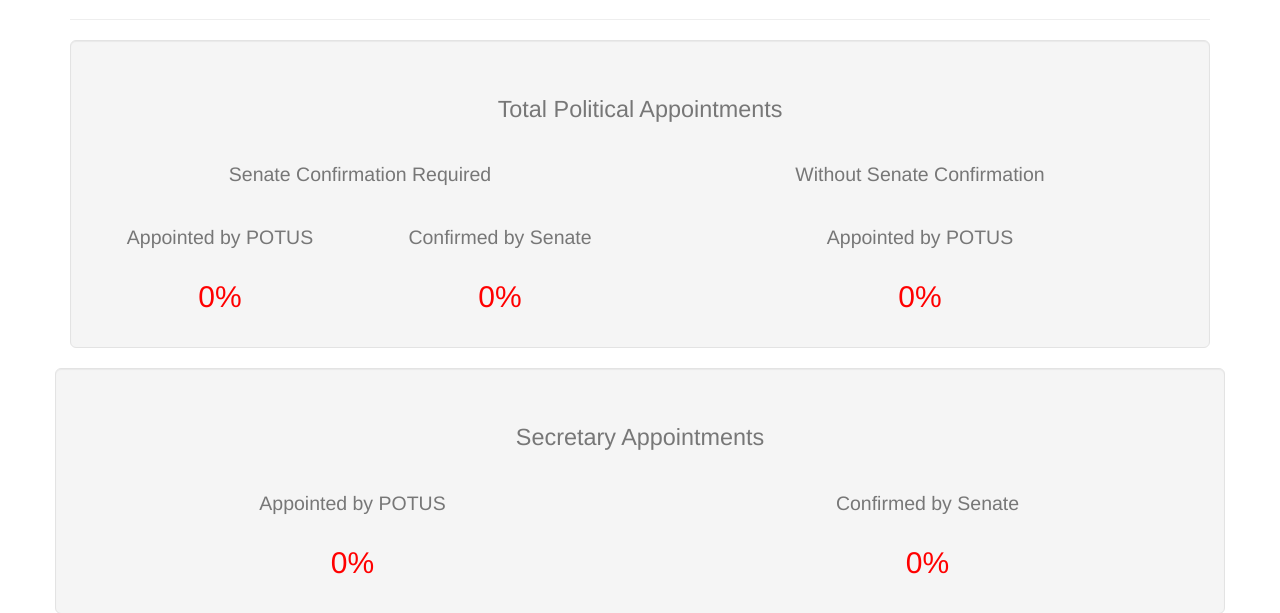
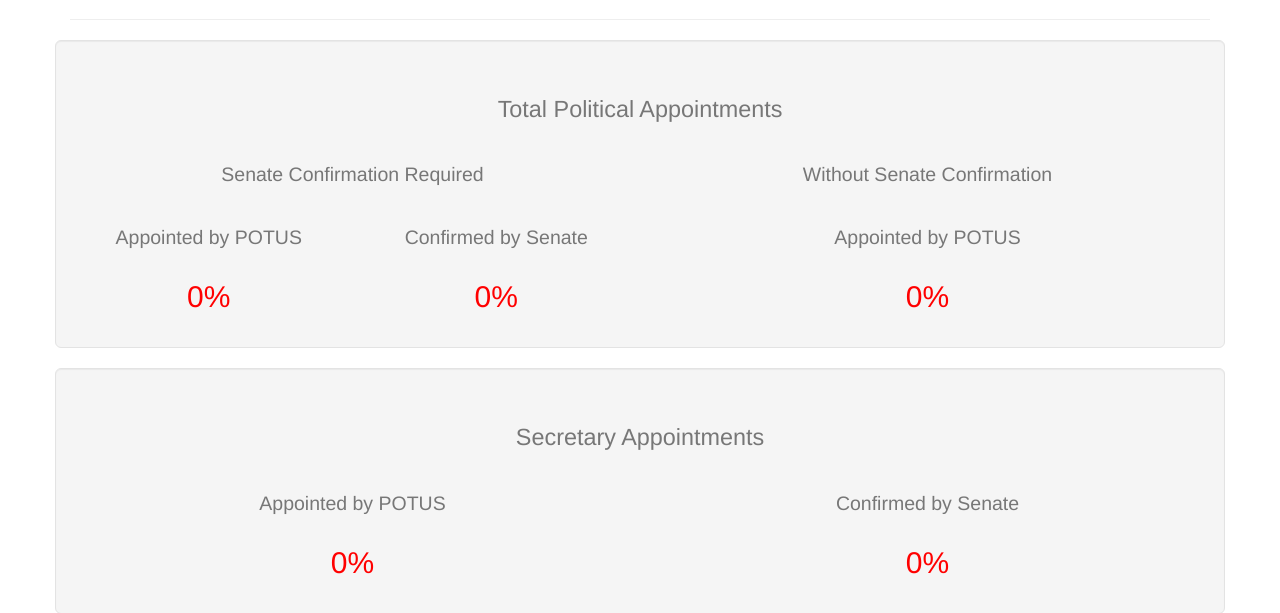
Before and after one commit to jayrav13/presidency, a Flask app: template presidency/templates/appointments.html in a window 1280 px wide. Shown: the part 140-753 px from the top of the page. Run offline with Flask 2, Linux system fonts and the light colour scheme; the template is opened without the code that fills it, so the values that code supplies are empty; some libraries are stand-ins or nearby versions.

Commit message:
Fixing first div

```diff
--- a/presidency/templates/appointments.html
+++ b/presidency/templates/appointments.html
@@ -55,7 +55,7 @@
                 <h1 class="header text-center">Political Appointments <small>President Donald J. Trump</small></h1>
             </div>
 
-            <div class="well well-lg">
+            <div class="well well-lg row">
                 <div class="row">
                     <h1 class="header text-center">{{ counts.total }} <small>Total Political Appointments</small></h1>
                 </div>
```
